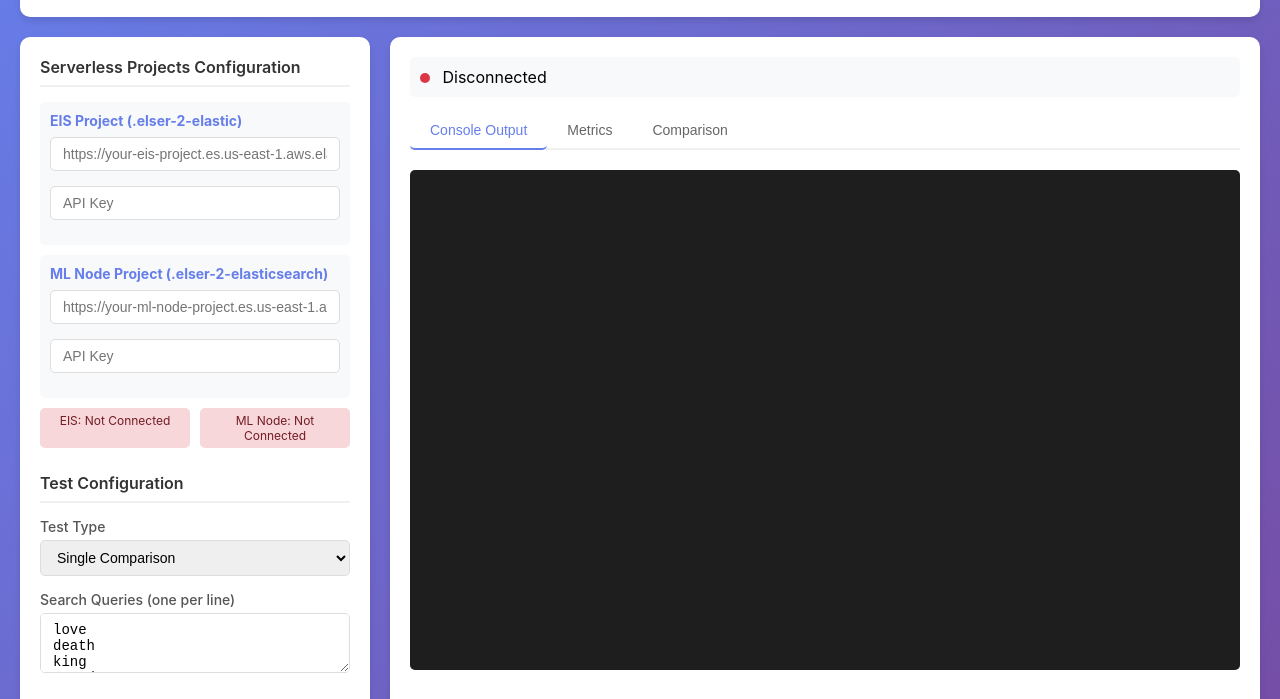
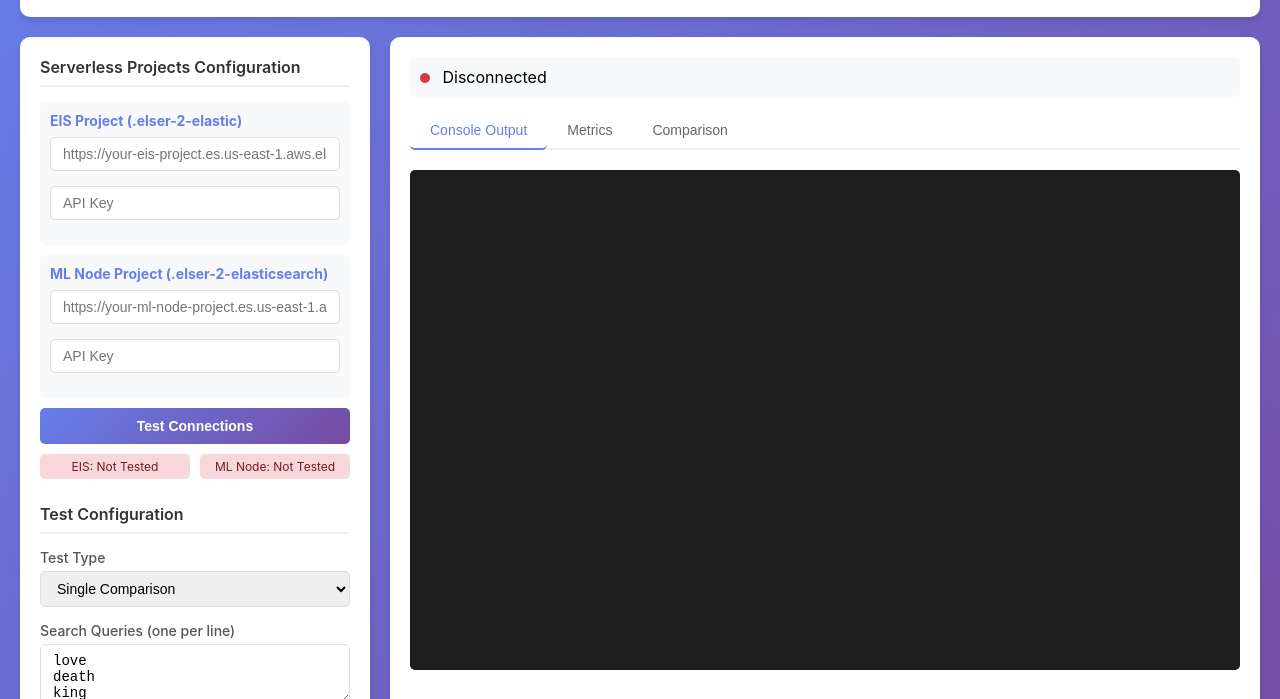
Before and after one commit to joesackelastic/elser-eis-vs-ml-node-test, a website: page public/index.html in a window 1280 px wide. Shown: the part 104-803 px from the top of the page. Drawn offline with Linux system fonts and the light colour scheme; no server answers.

Commit message:
Add Test Connection functionality to web interface
- Added Test Connections button to verify credentials before running tests
- Shows connection status for both EIS and ML Node projects
- Displays cluster name and version on successful connection
- Clear error messages for connection failures

```diff
--- a/public/index.html
+++ b/public/index.html
@@ -349,9 +349,10 @@
                             </div>
                         </div>
                     </div>
+                    <button onclick="testConnections()" style="width: 100%; margin-top: 10px;">Test Connections</button>
                     <div class="connection-status">
-                        <div class="connection-badge disconnected" id="eisStatus">EIS: Not Connected</div>
-                        <div class="connection-badge disconnected" id="mlNodeStatus">ML Node: Not Connected</div>
+                        <div class="connection-badge disconnected" id="eisStatus">EIS: Not Tested</div>
+                        <div class="connection-badge disconnected" id="mlNodeStatus">ML Node: Not Tested</div>
                     </div>
                 </div>
 
@@ -606,6 +607,58 @@ night</textarea>
             paramsDiv.innerHTML = html;
         });
 
+        async function testConnections() {
+            if (!validateCredentials()) {
+                alert('Please enter all credentials');
+                return;
+            }
+
+            const eisStatus = document.getElementById('eisStatus');
+            const mlNodeStatus = document.getElementById('mlNodeStatus');
+
+            eisStatus.textContent = 'EIS: Testing...';
+            eisStatus.className = 'connection-badge disconnected';
+            mlNodeStatus.textContent = 'ML Node: Testing...';
+            mlNodeStatus.className = 'connection-badge disconnected';
+
+            try {
+                const response = await fetch('/api/test-connection', {
+                    method: 'POST',
+                    headers: { 'Content-Type': 'application/json' },
+                    body: JSON.stringify(getCredentials())
+                });
+
+                const result = await response.json();
+
+                // Update EIS status
+                if (result.eisConnection.success) {
+                    eisStatus.textContent = 'EIS: Connected';
+                    eisStatus.className = 'connection-badge connected';
+                    appendResult(`EIS connection successful (${result.eisConnection.cluster})`, 'success');
+                } else {
+                    eisStatus.textContent = 'EIS: Failed';
+                    eisStatus.className = 'connection-badge disconnected';
+                    appendResult(`EIS connection failed: ${result.eisConnection.error}`, 'error');
+                }
+
+                // Update ML Node status
+                if (result.mlNodeConnection.success) {
+                    mlNodeStatus.textContent = 'ML Node: Connected';
+                    mlNodeStatus.className = 'connection-badge connected';
+                    appendResult(`ML Node connection successful (${result.mlNodeConnection.cluster})`, 'success');
+                } else {
+                    mlNodeStatus.textContent = 'ML Node: Failed';
+                    mlNodeStatus.className = 'connection-badge disconnected';
+                    appendResult(`ML Node connection failed: ${result.mlNodeConnection.error}`, 'error');
+                }
+
+            } catch (error) {
+                eisStatus.textContent = 'EIS: Error';
+                mlNodeStatus.textContent = 'ML Node: Error';
+                appendResult(`Connection test error: ${error.message}`, 'error');
+            }
+        }
+
         async function setupIndex() {
             if (!validateCredentials()) {
                 alert('Please enter all credentials');
```
Also changed, not shown: server.js (+44 -0 lines).
